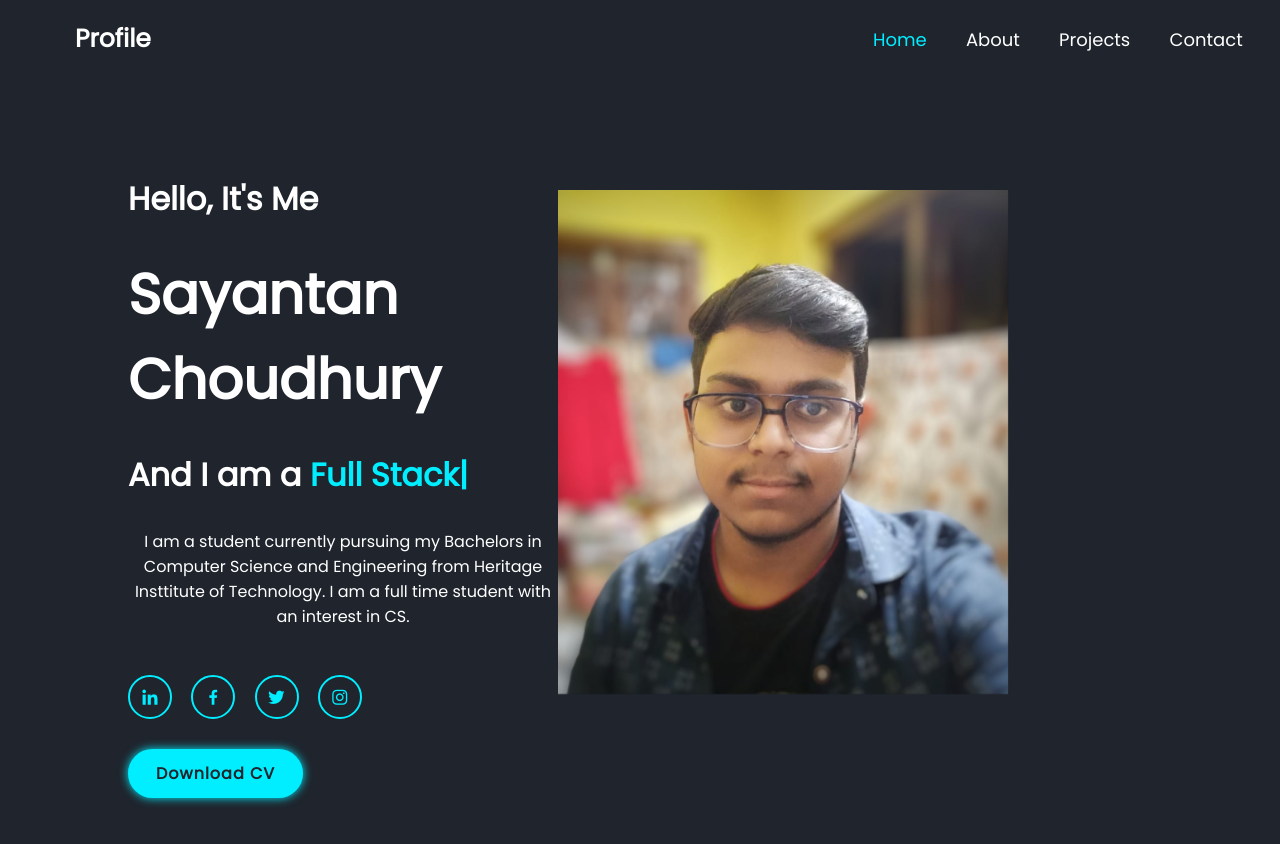
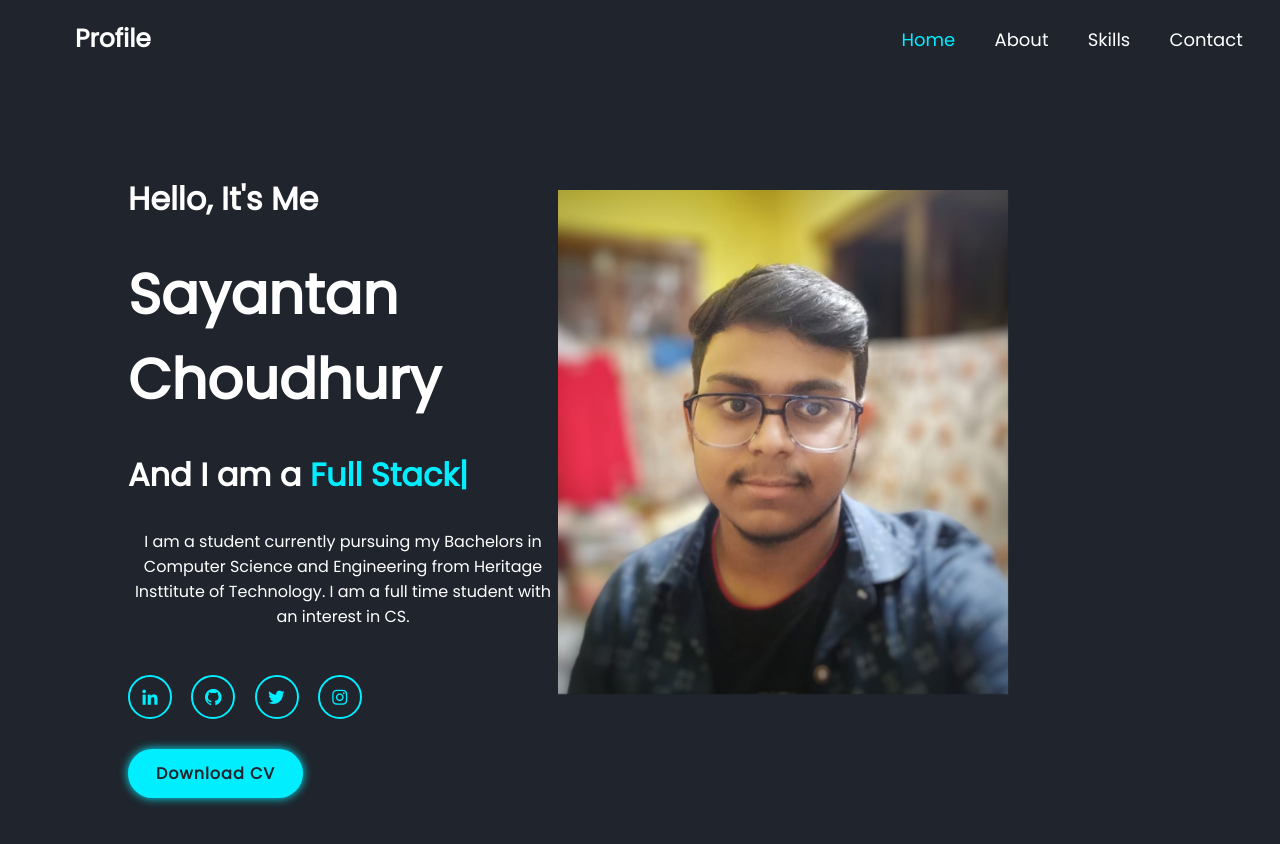
Before and after one commit to Sch476/Personal_Website, a plain HTML site: page index.html in a window 1280 px wide. Shown: the top 844 px of the page. Drawn offline with nearby package versions, Linux system fonts and the light colour scheme.

Commit message:
Add files via upload

```diff
--- a/index.html
+++ b/index.html
@@ -11,7 +11,7 @@
 <link href="https://fonts.googleapis.com/css2?family=Poppins&display=swap" rel="stylesheet">
     <link href='https://unpkg.com/boxicons@2.1.4/css/boxicons.min.css' rel='stylesheet'>
     <!-- <link href="https://cdn.jsdelivr.net/npm/bootstrap@5.3.0-alpha2/dist/css/bootstrap.min.css" rel="stylesheet" integrity="sha384-aFq/bzH65dt+w6FI2ooMVUpc+21e0SRygnTpmBvdBgSdnuTN7QbdgL+OapgHtvPp" crossorigin="anonymous"> -->
-    <link rel="stylesheet" href="custom.css">
+    <link rel="stylesheet" href="styles.css">
 </head>
 <body>
     <header class="header">
@@ -19,7 +19,7 @@
         <nav class="navbar">
             <a href="index.html" style="--i:1;" class="active">Home</a>
             <a href="#" style="--i:2;">About</a>
-            <a href="#" style="--i:3;">Projects</a>
+            <a href="#" style="--i:3;">Skills</a>
             <a href="contact.html" target="_blank" style="--i:4;">Contact</a>
             <a href="#" style="--i:5;">Portfolio</a>
         </nav>
@@ -33,7 +33,7 @@
 
         <div class="social-media">
             <a href="https://www.linkedin.com/in/sayantan-choudhury-8b7623268/" style="--i:7" target="_blank"><i class='bx bxl-linkedin' ></i></a>
-            <a href="#" style="--i:8"><i class='bx bxl-facebook'></i></a>
+            <a href="https://github.com/Sch476" target="_blank" style="--i:8"><i class='bx bxl-github'></i></i></a>
             <a href="#" style="--i:9"><i class='bx bxl-twitter' ></i></a>
             <a href="#" style="--i:10"><i class='bx bxl-instagram' ></i></a>
         </div>
```
